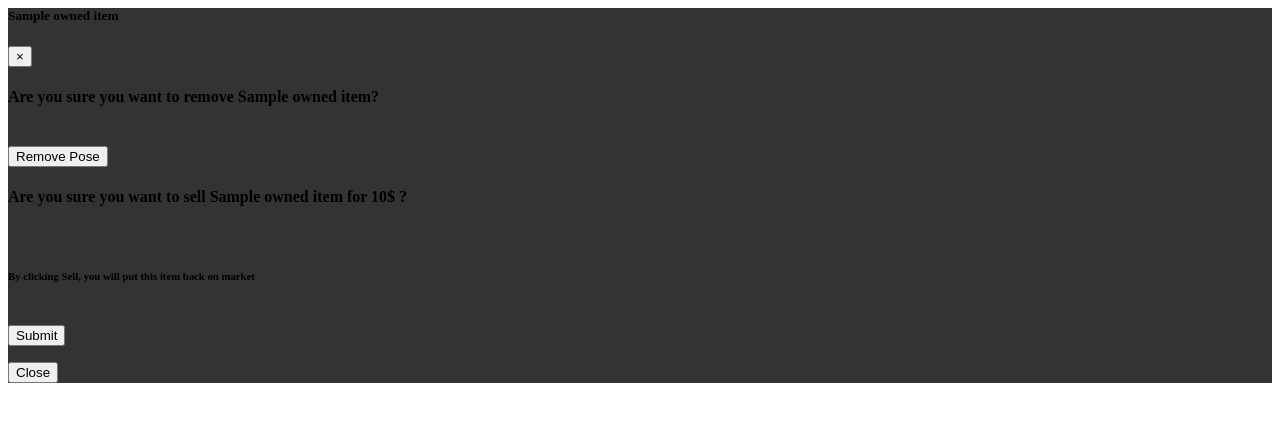
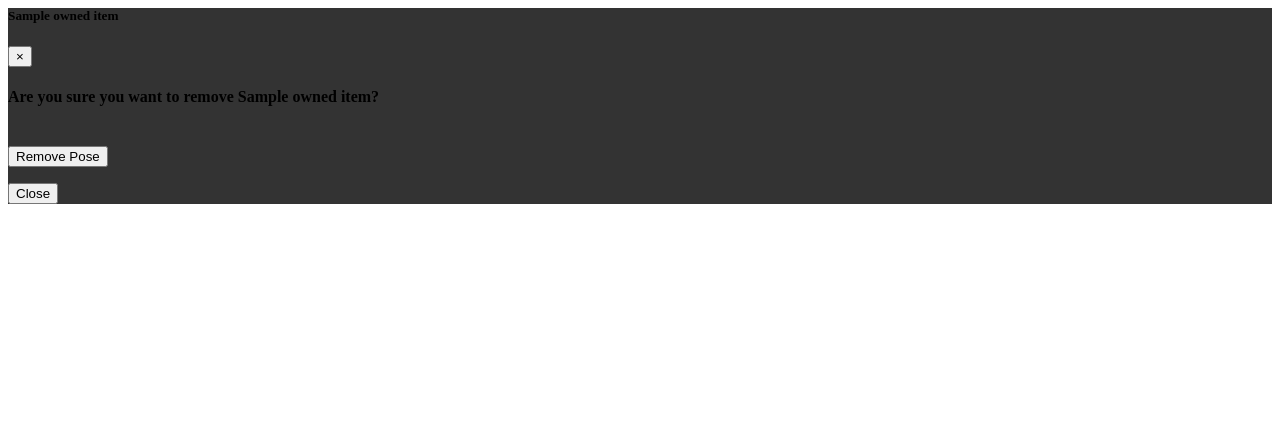
Before and after one commit to ldvalle3/YogaSequencingApp1, a Flask app: template sequences/templates/includes/owned_items_modals.html in a window 1280 px wide. Shown: the top 422 px of the page. Run offline with Flask 3, Linux system fonts and the light colour scheme; tables that the repository leaves empty hold one stand-in row (values such as "Sample post"); the template is opened without the code that fills it: values that come from a table or form of the project are taken from there, most other values are stand-ins (such as "Sample title", 1, 10 or a date in 2020); form fields are guessed from the names that the template uses.

Commit message:
working crud

```diff
--- a/sequences/models.py
+++ b/sequences/models.py
@@ -40,7 +40,7 @@ class Item(db.Model):
     def __repr__(self):
         return f'Item {self.name}'
 
-    def add(self, user):
+    def add(self, user=None):
         if user:
             self.owner = user.id
         else:
@@ -49,7 +49,7 @@ class Item(db.Model):
         db.session.add(self)
         db.session.commit()
 
-    def remove(self):
+    def remove(self, user):
         self.owner = None
         db.session.commit()
 
--- a/sequences/templates/includes/owned_items_modals.html
+++ b/sequences/templates/includes/owned_items_modals.html
@@ -4,12 +4,8 @@
   }
 </style>
 
-<!-- Adding Confirm -->
-<div class="modal fade" id="Modal-RemoveConfirm-{{ owned_item.id }}"></div>
-<!-- background-color: #212121 -->
-
-<!-- Selling Confirm -->
-<div class="modal fade" id="Modal-SellingConfirm-{{ owned_item.id }}"
+<!-- Removal Confirm -->
+<div class="modal fade" id="Modal-RemoveConfirm-{{ owned_item.id }}"
      tabindex="-1"
      aria-labelledby="exampleModalLabel" aria-hidden="true">
   <div class="modal-dialog">
@@ -33,17 +29,7 @@
           <br>
           <input id="removed_item" name="removed_item" type="hidden" value="{{owned_item.name}}">
           {{ remove_form.submit(class="btn btn-outline-info btn-block") }}
-          {{ selling_form.hidden_tag() }}
-          <h4 class="text-center">
-            Are you sure you want to sell {{ owned_item.name }} for {{ owned_item.price }}$ ?
-          </h4>
           <br>
-          <h6 class="text-center">
-            By clicking Sell, you will put this item back on market
-          </h6>
-          <br>
-          <input id="sold_item" name="sold_item" type="hidden" value="{{owned_item.name}}">
-          {{ selling_form.submit(class="btn btn-outline-danger btn-block") }}
         </form>
       </div>
       <div class="modal-footer">
--- a/sequences/templates/sequencing.html
+++ b/sequences/templates/sequencing.html
@@ -27,9 +27,6 @@ Sequencing Page
                 <th scope="col">Focus</th>
                 <th scope="col">Alignment</th>
                 <th scope="col">Options</th>
-                <th scope="col">Description</th>
-                <th scope="col">Level</th>
-                <th scope="col">Focus</th>
             </tr>
         </thead>
         <tbody>
```
Also changed, not shown: sequences/templates/includes/items_modals.html (+0 -13 lines), instance/sequencing.db.
